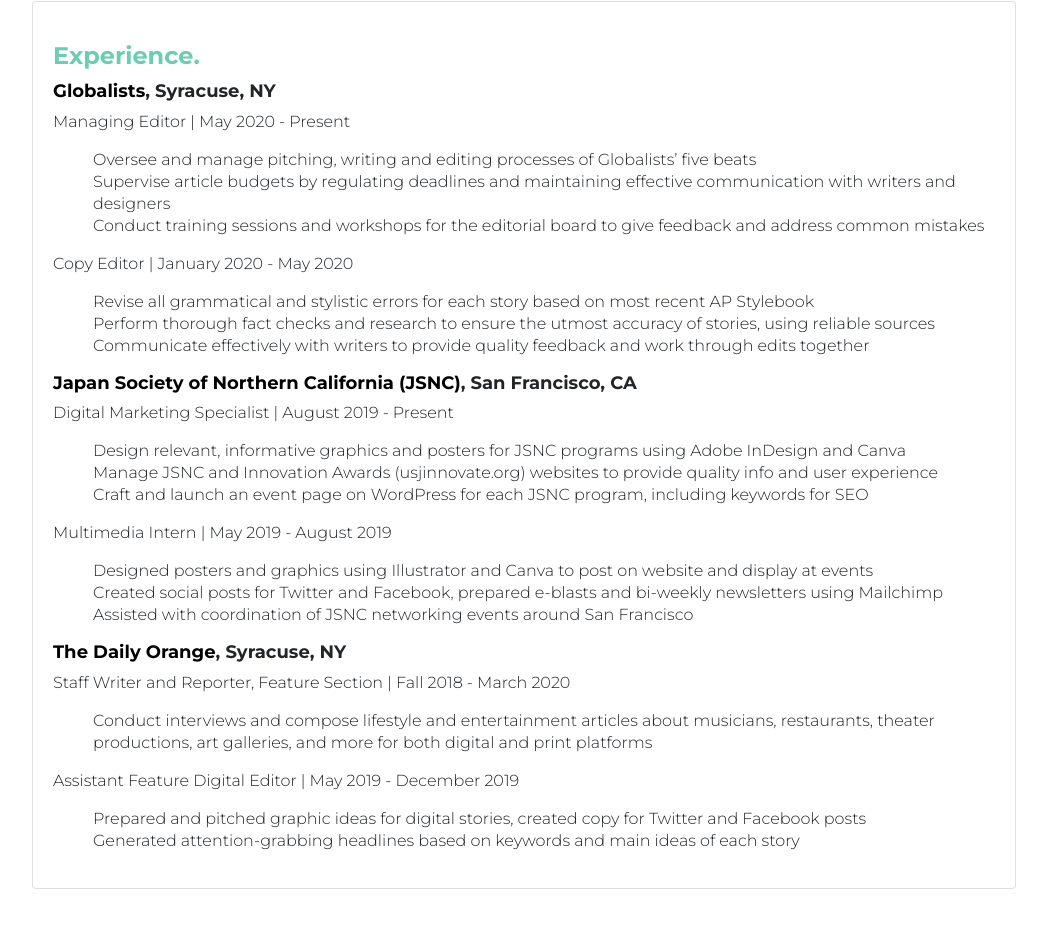
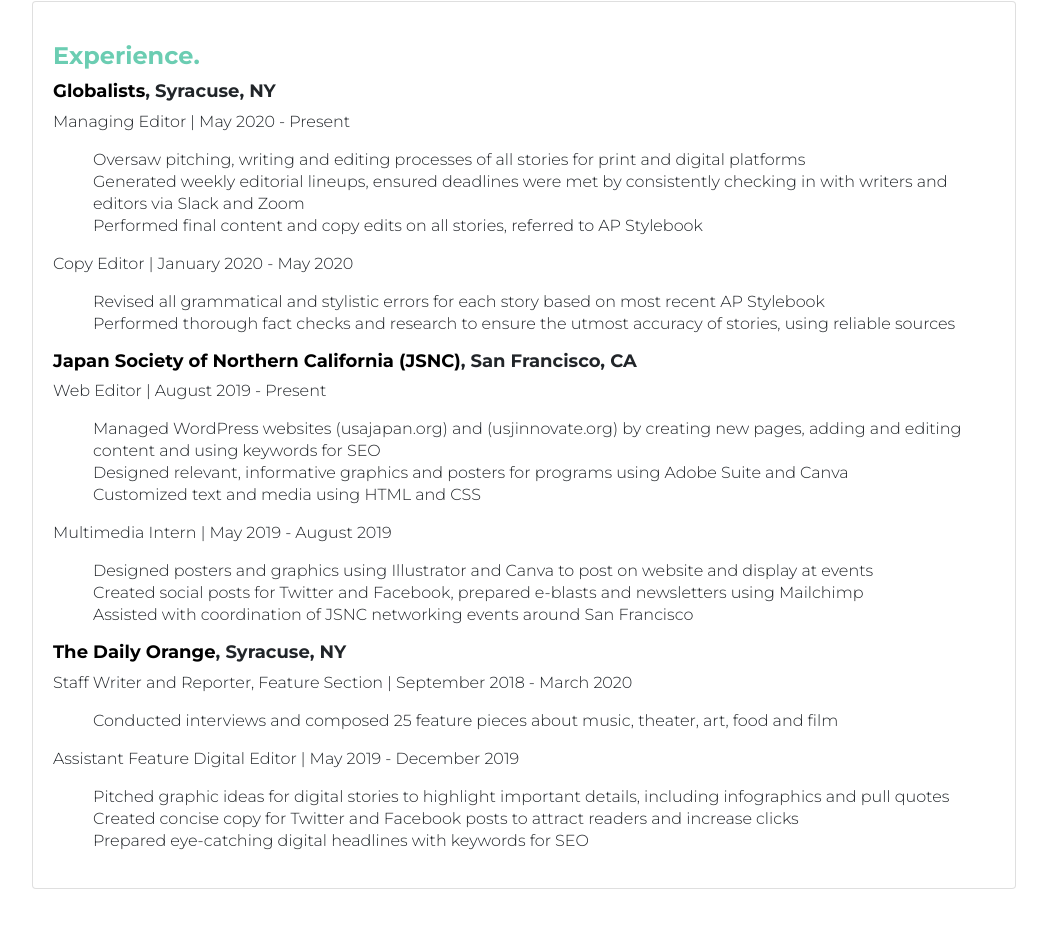
Before and after one commit to icbartli/bartling-ist263, a plain HTML site: page individual-project/index-resume.html in a window 1280 px wide. Shown: the part 545-1470 px from the top of the page, without its empty margins (116-1163 px from the left). Drawn offline with nearby package versions, Linux system fonts and the light colour scheme.

Commit message:
Update index-resume.html

```diff
--- a/individual-project/index-resume.html
+++ b/individual-project/index-resume.html
@@ -33,7 +33,7 @@
 
             <div class="heading-a top-margin">
                 <h1>Izzy Bartling.</h1>
-                <h2 style="font-size:25px;">Aspiring Journalist & Web Designer</h2>
+                <h2 style="font-size:25px;">Aspiring Journalist & Web Developer</h2>
             </div>
 
             <section class="flex-container xs-column s-column l-column" style="height:max-content;">
@@ -58,10 +58,9 @@
                             <h3 class="resume">Skills.</h3>
                             <article>
                                 <ul class="a">
-                                    <li>Languages: French (proficient)</li>
-                                    <li>Programming: HTML, CSS, WordPress, Mailchimp, Eventbrite</li>
+                                    <li>Programming: HTML, CSS, WordPress, Squarespace, Bootstrap, beginner at JavaScript</li>
                                     <li>Social: Instagram, YouTube, Facebook, Twitter, Pinterest, LinkedIn</li>
-                                    <li>Creative Software: Adobe InDesign, Photoshop, Illustrator, Premiere, Audition</li>
+                                    <li>Creative Software: Adobe XD, InDesign, Photoshop, Illustrator, Audition</li>
                                 </ul>
                             </article>
                         </div>
@@ -79,15 +78,14 @@
                                     <h4><a href="https://www.suglobalists.com/">Globalists</a>, Syracuse, NY</h4>
                                         <p>Managing Editor | May 2020 - Present</p>
                                         <ul class="a">
-                                            <li>Oversee and manage pitching, writing and editing processes of Globalists’ five beats</li>
-                                            <li>Supervise article budgets by regulating deadlines and maintaining effective communication with writers and designers</li>
-                                            <li>Conduct training sessions and workshops for the editorial board to give feedback and address common mistakes</li>
+                                            <li>Oversaw pitching, writing and editing processes of all stories for print and digital platforms</li>
+                                            <li>Generated weekly editorial lineups, ensured deadlines were met by consistently checking in with writers and editors via Slack and Zoom</li>
+                                            <li>Performed final content and copy edits on all stories, referred to AP Stylebook</li>
                                         </ul>
                                         <p>Copy Editor | January 2020 - May 2020</p>
                                         <ul class="a">
-                                            <li>Revise all grammatical and stylistic errors for each story based on most recent AP Stylebook</li>
-                                            <li>Perform thorough fact checks and research to ensure the utmost accuracy of stories, using reliable sources</li>
-                                            <li>Communicate effectively with writers to provide quality feedback and work through edits together</li>
+                                            <li>Revised all grammatical and stylistic errors for each story based on most recent AP Stylebook</li>
+                                            <li>Performed thorough fact checks and research to ensure the utmost accuracy of stories, using reliable sources</li>
                                         </ul>
                                 </article>
 
@@ -95,30 +93,31 @@
 
                                 <article>
                                     <h4><a href="https://www.usajapan.org/">Japan Society of Northern California (JSNC)</a>, San Francisco, CA</h4>
-                                    <p>Digital Marketing Specialist | August 2019 - Present</p>
+                                    <p>Web Editor | August 2019 - Present</p>
                                         <ul class="a">
-                                            <li>Design relevant, informative graphics and posters for JSNC programs using Adobe InDesign and Canva</li>
-                                            <li>Manage JSNC and Innovation Awards (usjinnovate.org) websites to provide quality info and user experience</li>
-                                            <li>Craft and launch an event page on WordPress for each JSNC program, including keywords for SEO</li>
+                                            <li>Managed WordPress websites (usajapan.org) and (usjinnovate.org) by creating new pages, adding and editing content and using keywords for SEO</li>
+                                            <li>Designed relevant, informative graphics and posters for programs using Adobe Suite and Canva</li>
+                                            <li>Customized text and media using HTML and CSS</li>
                                         </ul>
                                     <p>Multimedia Intern | May 2019 - August 2019</p>
                                         <ul class="a">
                                             <li>Designed posters and graphics using Illustrator and Canva to post on website and display at events</li>
-                                            <li>Created social posts for Twitter and Facebook, prepared e-blasts and bi-weekly newsletters using Mailchimp</li>
+                                            <li>Created social posts for Twitter and Facebook, prepared e-blasts and newsletters using Mailchimp</li>
                                             <li>Assisted with coordination of JSNC networking events around San Francisco</li>
                                         </ul>
                                 </article>
 
                             <article>
                                     <h4><a href="http://dailyorange.com/">The Daily Orange</a>, Syracuse, NY</h4>
-                                    <p>Staff Writer and Reporter, Feature Section | Fall 2018 - March 2020</p>
+                                    <p>Staff Writer and Reporter, Feature Section | September 2018 - March 2020</p>
                                     <ul class="a">
-                                            <li>Conduct interviews and compose lifestyle and entertainment articles about musicians, restaurants, theater productions, art galleries, and more for both digital and print platforms</li>
+                                            <li>Conducted interviews and composed 25 feature pieces about music, theater, art, food and film</li>
                                     </ul>
                                     <p>Assistant Feature Digital Editor | May 2019 - December 2019</p>
                                     <ul class="a">
-                                            <li>Prepared and pitched graphic ideas for digital stories, created copy for Twitter and Facebook posts</li>
-                                            <li>Generated attention-grabbing headlines based on keywords and main ideas of each story</li>
+                                            <li>Pitched graphic ideas for digital stories to highlight important details, including infographics and pull quotes</li>
+                                            <li>Created concise copy for Twitter and Facebook posts to attract readers and increase clicks</li>
+                                            <li>Prepared eye-catching digital headlines with keywords for SEO</li>
                                     </ul>
                                 </article>
 
```
